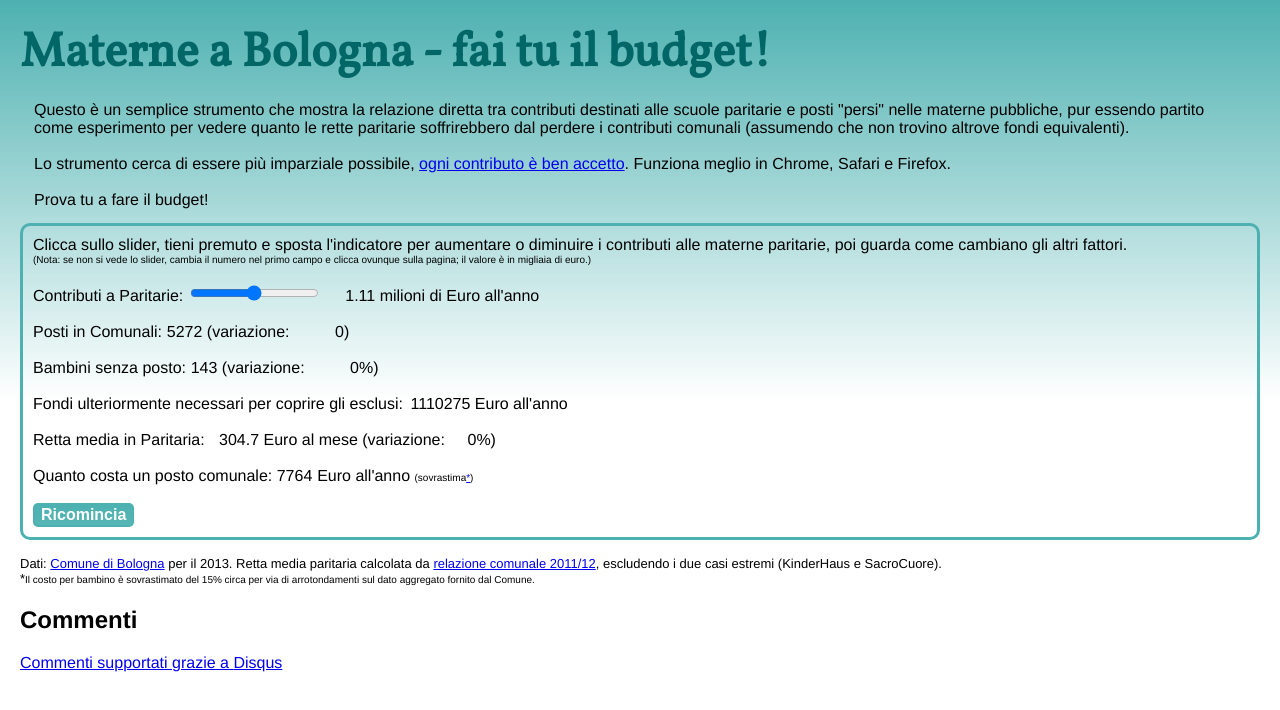
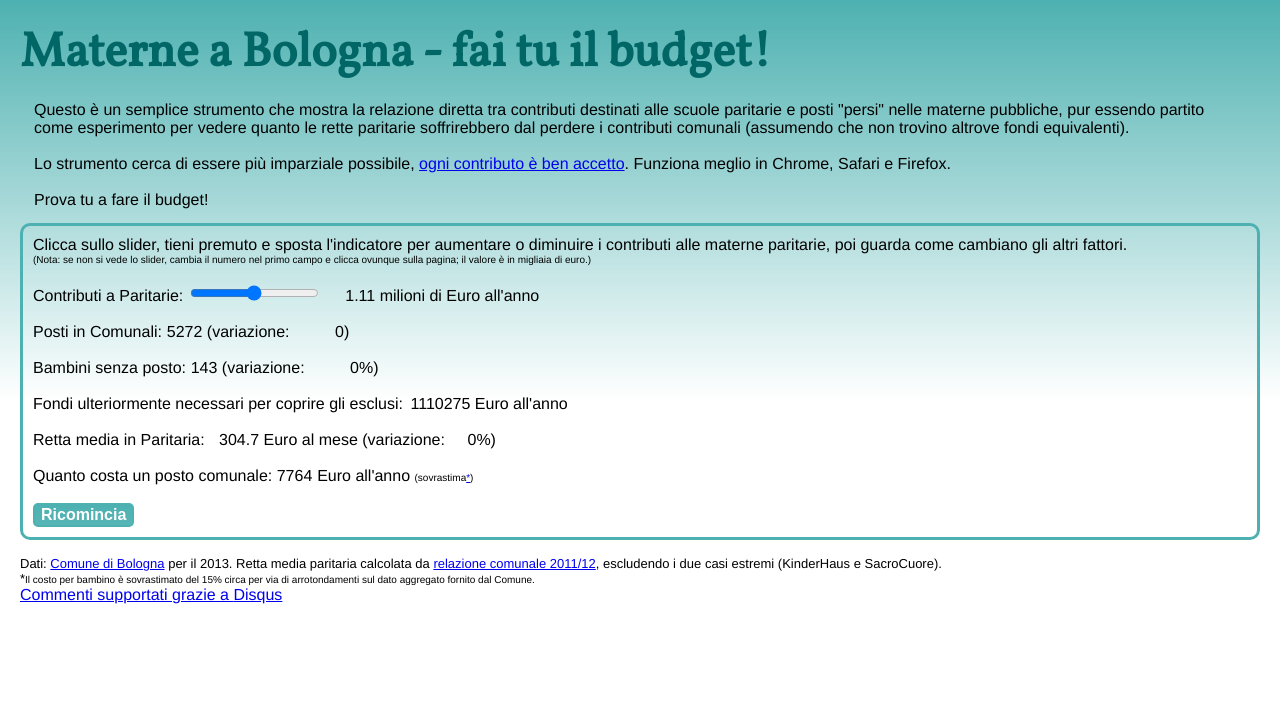
Before and after one commit to toyg/bologna, a plain HTML site: page index.html in a window 1280 px wide. Drawn offline with Linux system fonts and the light colour scheme; a script that the page names is missing.

Commit message:
removed redundant header

```diff
--- a/index.html
+++ b/index.html
@@ -37,7 +37,6 @@ Prova tu a fare il budget!</div>
 <div style="font-size:small;">Dati: <a href="http://www.comune.bologna.it/news/come-fatta-la-scuola-dell-infanzia-bologna">Comune di Bologna</a> per il 2013. Retta media paritaria calcolata da <a href="https://fbcdn-sphotos-f-a.akamaihd.net/hphotos-ak-ash3/945989_525119184203867_2136608247_n.png">relazione comunale 2011/12</a>, escludendo i due casi estremi (KinderHaus e SacroCuore).<br />
 <a name="sovrastima">*</a><span style="font-size:x-small">Il costo per bambino &egrave; sovrastimato del 15% circa per via di arrotondamenti sul dato aggregato fornito dal Comune.</span></div>
 
-<h2>Commenti</h2>
 <div id="disqus_thread"></div>
     <script type="text/javascript">
         var disqus_shortname = 'pythonaro';
@@ -53,6 +52,5 @@ Prova tu a fare il budget!</div>
     <noscript>Per vedere i <a href="http://disqus.com/?ref_noscript">commenti</a> devi abilitare Javascript.</noscript>
     <a href="http://disqus.com" class="dsq-brlink">Commenti supportati grazie a <span class="logo-disqus">Disqus</span></a>
 
-
 </body>
 </html>
```
